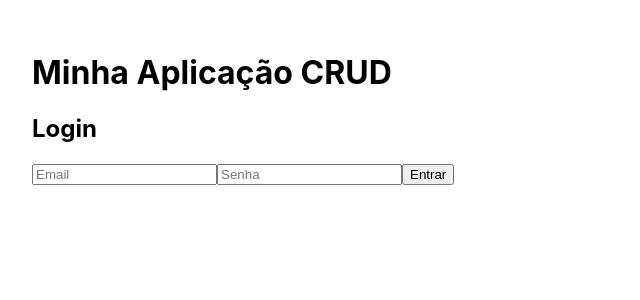
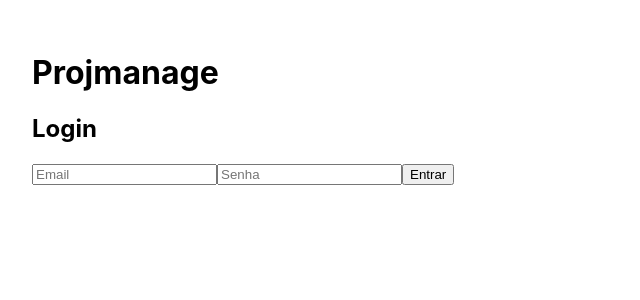
Before and after one commit to ESousa97/front-server-esdatabasev2, a React (Create React App) app: page / in a window 1280 px wide. Shown: the top 300 px of the page, without its empty margins (0-640 px from the left). Built offline with nearby package versions, Linux system fonts and the light colour scheme; no server answers.

Commit message:
Style: Alterado nome do projeto

```diff
--- a/package.json
+++ b/package.json
@@ -1,5 +1,5 @@
 {
-  "name": "my-crud-app",
+  "name": "projmanage",
   "version": "0.1.0",
   "private": true,
   "proxy": "https://serverdatabase.onrender.com/api",
--- a/public/index.html
+++ b/public/index.html
@@ -24,7 +24,7 @@
       work correctly both with client-side routing and a non-root public URL.
       Learn how to configure a non-root public URL by running `npm run build`.
     -->
-    <title>React App</title>
+    <title>Projmanage</title>
   </head>
   <body>
     <noscript>You need to enable JavaScript to run this app.</noscript>
--- a/src/App.js
+++ b/src/App.js
@@ -20,7 +20,7 @@ function MainContent() {
 
   return (
     <div style={{ padding: '2rem' }}>
-      <h1>Minha Aplicação CRUD</h1>
+      <h1>Projmanage</h1>
       {isAuthenticated ? (
         <>
           <button onClick={handleLogout}>Logout</button>
```
Also changed, not shown: public/manifest.json.
